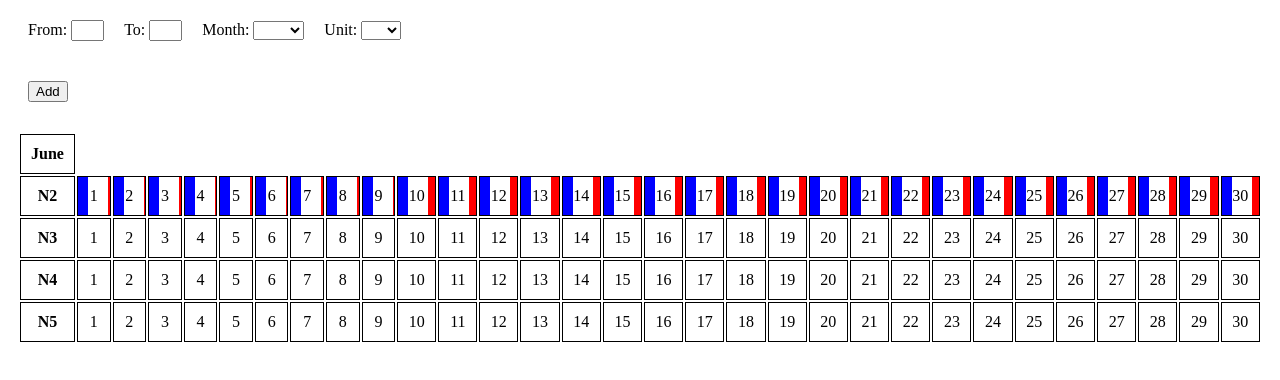
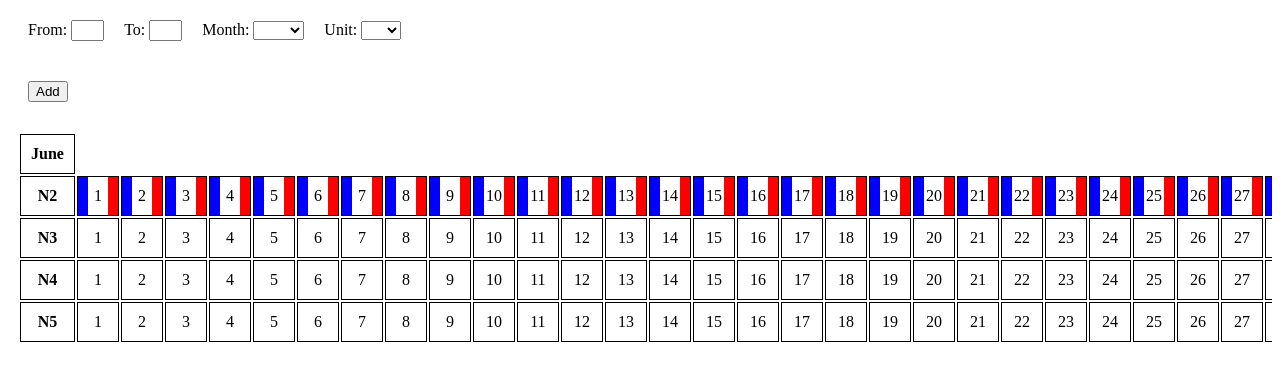
Before and after one commit to mkujun/reservations-calendar, an Angular app: page / in a window 1280 px wide. Shown: the top 380 px of the page. Built offline with nearby package versions, Linux system fonts and the light colour scheme.

Commit message:
td min width

```diff
--- a/src/app/app.component.scss
+++ b/src/app/app.component.scss
@@ -11,7 +11,7 @@ table {
 }
 
 td {
-  width: 20px;
+  min-width: 20px; // this makes all the cells same width
   border: 1px solid black;
   text-align: center;
   padding: 10px;
```
